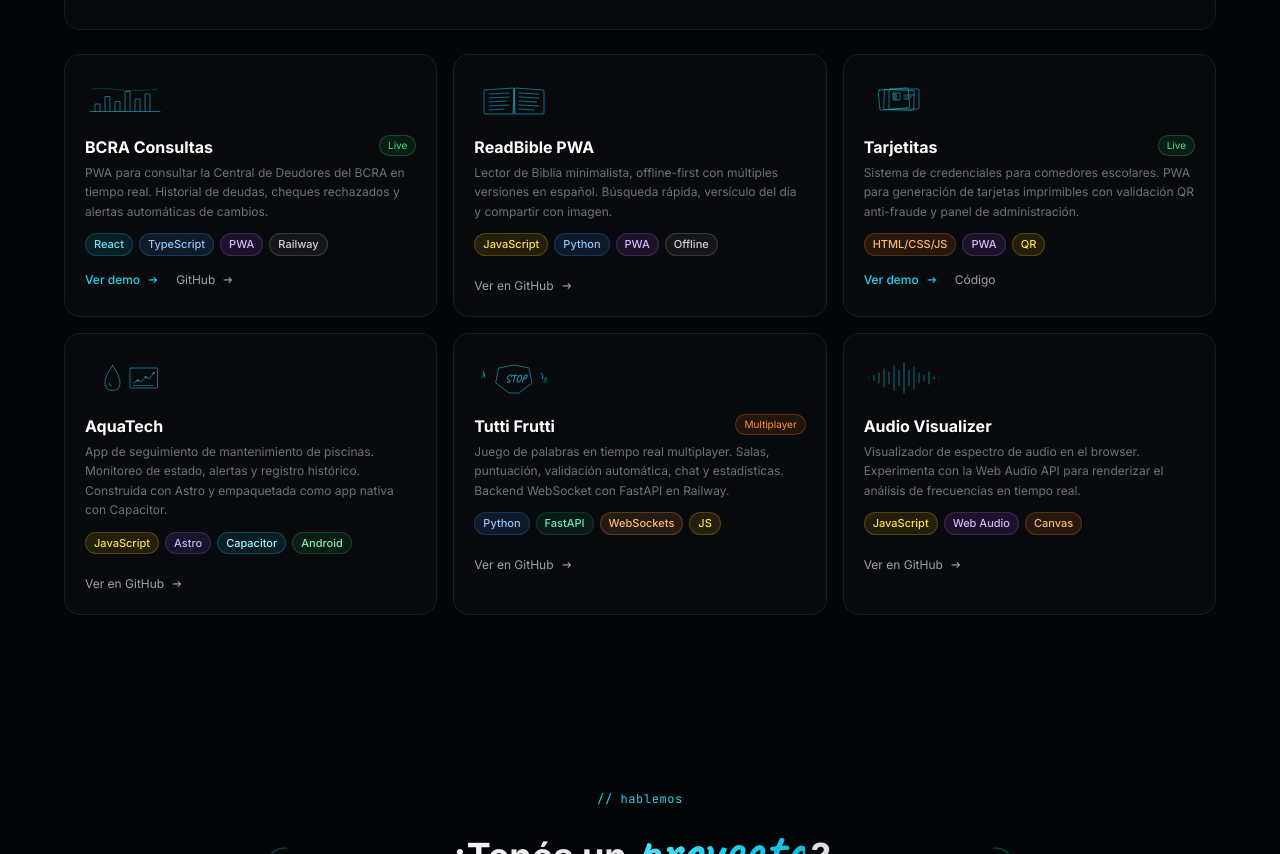
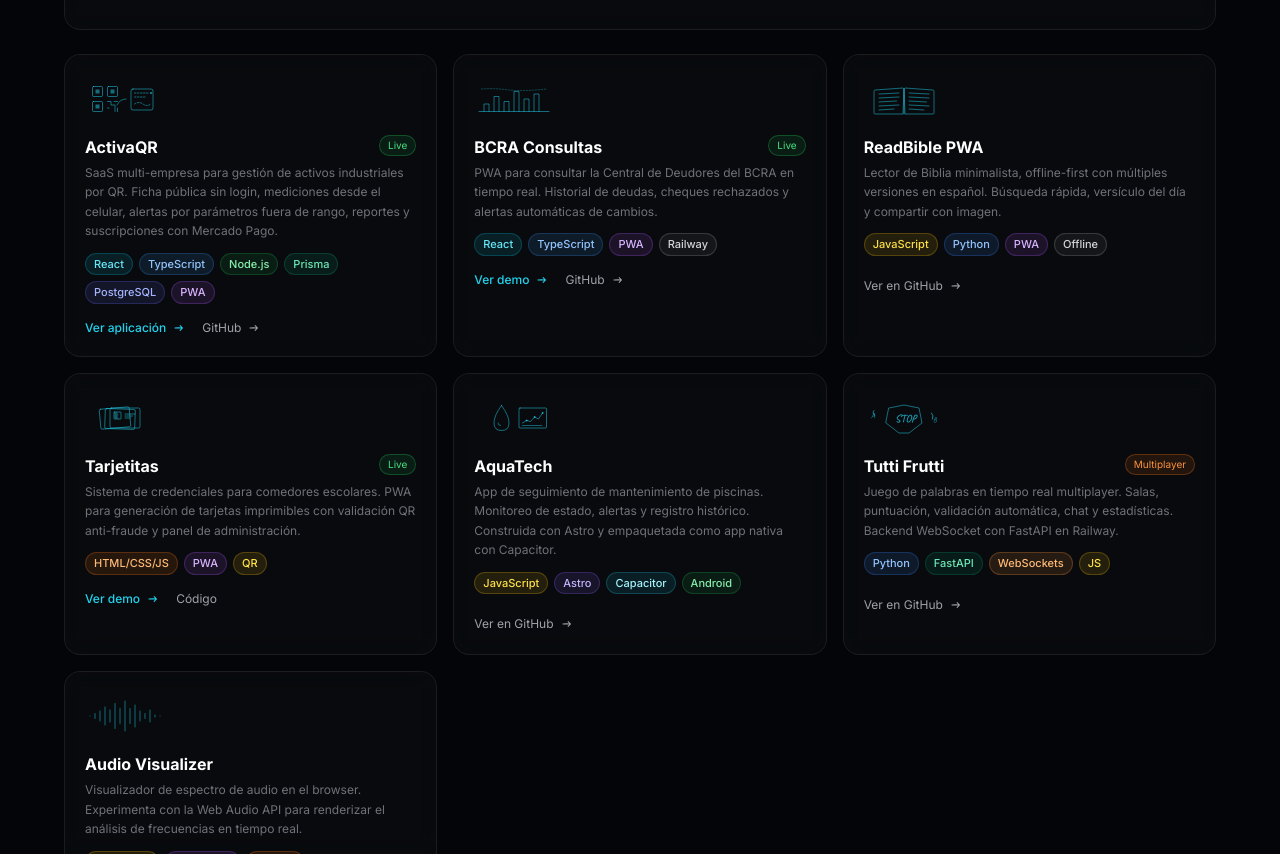
Before and after one commit to jesus1942/portfolio, a website: page index.html in a window 1280 px wide. Shown: the part 2355-3209 px from the top of the page. Drawn offline with nearby package versions, Linux system fonts and the light colour scheme.

Commit message:
Add ActivaQR portfolio card

```diff
--- a/index.html
+++ b/index.html
@@ -655,6 +655,56 @@
         <!-- Other projects grid -->
         <div class="grid sm:grid-cols-2 lg:grid-cols-3 gap-4">
 
+          <!-- ActivaQR -->
+          <div class="reveal glass glass-hover rounded-2xl p-5">
+            <!-- Hand-drawn QR + industrial asset sketch -->
+            <svg viewBox="0 0 160 80" class="w-20 h-12 text-cyan-400/70 mb-3" fill="none" stroke="currentColor" stroke-width="1.4" stroke-linecap="round" stroke-linejoin="round">
+              <rect x="15" y="15" width="20" height="20" rx="2"/>
+              <rect x="21" y="21" width="8" height="8" fill="currentColor" stroke="none" opacity="0.7"/>
+              <rect x="15" y="45" width="20" height="20" rx="2"/>
+              <rect x="21" y="51" width="8" height="8" fill="currentColor" stroke="none" opacity="0.7"/>
+              <rect x="45" y="15" width="20" height="20" rx="2"/>
+              <rect x="51" y="21" width="8" height="8" fill="currentColor" stroke="none" opacity="0.7"/>
+              <path d="M45 45 L52 45 L52 52 L60 52 L60 65 M45 58 L48 58 M58 45 L65 45 M65 58 L65 65"/>
+              <rect x="92" y="20" width="44" height="42" rx="4"/>
+              <path d="M99 28 L129 28 M99 36 L120 36 M99 50 Q108 44 116 50 T131 50" stroke-dasharray="3 3"/>
+              <circle cx="132" cy="28" r="2" fill="currentColor" stroke="none"/>
+              <path d="M82 40 Q70 40 64 52"/>
+            </svg>
+            <div class="flex items-start justify-between mb-1">
+              <h3 class="font-bold text-white">ActivaQR</h3>
+              <span class="px-2 py-0.5 rounded-full text-[10px] border border-green-500/30 bg-green-500/10 text-green-400">Live</span>
+            </div>
+            <p class="text-zinc-500 text-xs leading-relaxed mb-3">
+              SaaS multi-empresa para gestión de activos industriales por QR. Ficha pública sin login,
+              mediciones desde el celular, alertas por parámetros fuera de rango, reportes y suscripciones con Mercado Pago.
+            </p>
+            <div class="flex flex-wrap gap-1.5 mb-4">
+              <span class="tag tag-react">React</span>
+              <span class="tag tag-ts">TypeScript</span>
+              <span class="tag tag-node">Node.js</span>
+              <span class="tag tag-prisma">Prisma</span>
+              <span class="tag tag-postgres">PostgreSQL</span>
+              <span class="tag tag-pwa">PWA</span>
+            </div>
+            <div class="flex gap-4">
+              <a href="https://jesus1942.github.io/ActivaQr/" target="_blank" rel="noopener"
+                 class="group inline-flex items-center gap-1.5 text-xs text-cyan-400 hover:text-cyan-300 transition-colors font-medium">
+                Ver aplicación
+                <svg class="w-3.5 h-3.5 scribble-arrow" viewBox="0 0 24 24" fill="none" stroke="currentColor" stroke-width="1.8" stroke-linecap="round" stroke-linejoin="round">
+                  <path d="M5 12 Q11 11.5 18 12 M14 8 Q17 11 18 12 Q17 13 14 16"/>
+                </svg>
+              </a>
+              <a href="https://github.com/jesus1942/ActivaQr" target="_blank" rel="noopener"
+                 class="group inline-flex items-center gap-1.5 text-xs text-zinc-400 hover:text-cyan-400 transition-colors">
+                GitHub
+                <svg class="w-3.5 h-3.5 scribble-arrow" viewBox="0 0 24 24" fill="none" stroke="currentColor" stroke-width="1.8" stroke-linecap="round" stroke-linejoin="round">
+                  <path d="M5 12 Q11 11.5 18 12 M14 8 Q17 11 18 12 Q17 13 14 16"/>
+                </svg>
+              </a>
+            </div>
+          </div>
+
           <!-- BCRA Consultas -->
           <div class="reveal glass glass-hover rounded-2xl p-5">
             <!-- Hand-drawn bank chart sketch -->
```
